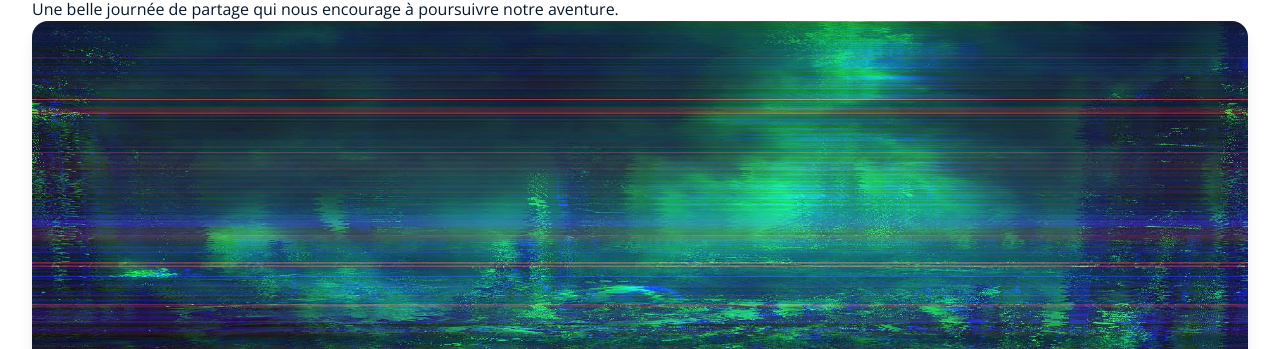
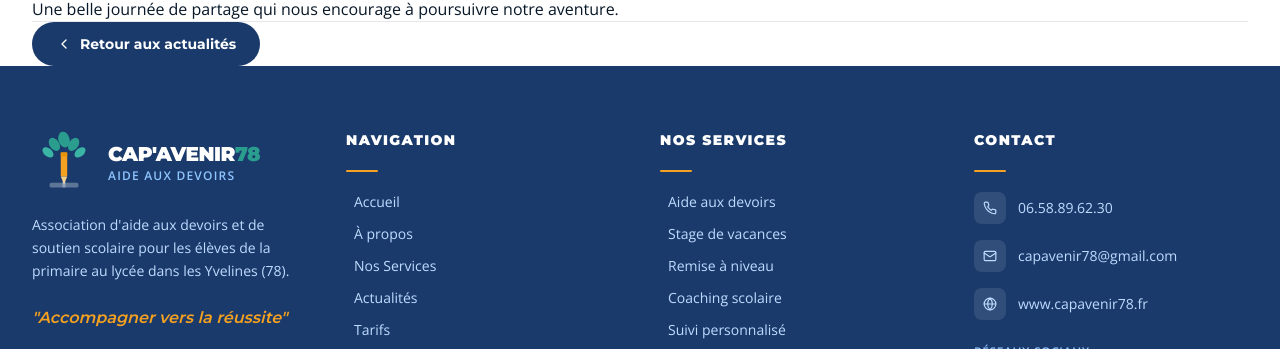
Before and after one commit to Flablubluh/Capavenir-sept-huit, an Eleventy site: page src/actus/2026-08-09-paages.md in a window 1280 px wide. Shown: the part 1384-1733 px from the top of the page. Built offline with nearby package versions, Linux system fonts and the light colour scheme; Eleventy itself is replaced by a stand-in of ours; files that its build step writes are made by us from their sources.

Commit message:
Update src/actus/2026-08-09-paages.md (via Pages CMS)

```diff
--- a/src/actus/2026-08-09-paages.md
+++ b/src/actus/2026-08-09-paages.md
@@ -10,5 +10,3 @@ Cette belle journée a été l’occasion de rencontrer les habitants, d’écha
 Aide aux devoirs, stages de remise à niveau, révisions… CAP’AVENIR78 souhaite accompagner chaque enfant et chaque jeune avec bienveillance et proximité.
 
 Une belle journée de partage qui nous encourage à poursuivre notre aventure.
-
-![](/media/weird-bg.jpg)
```
